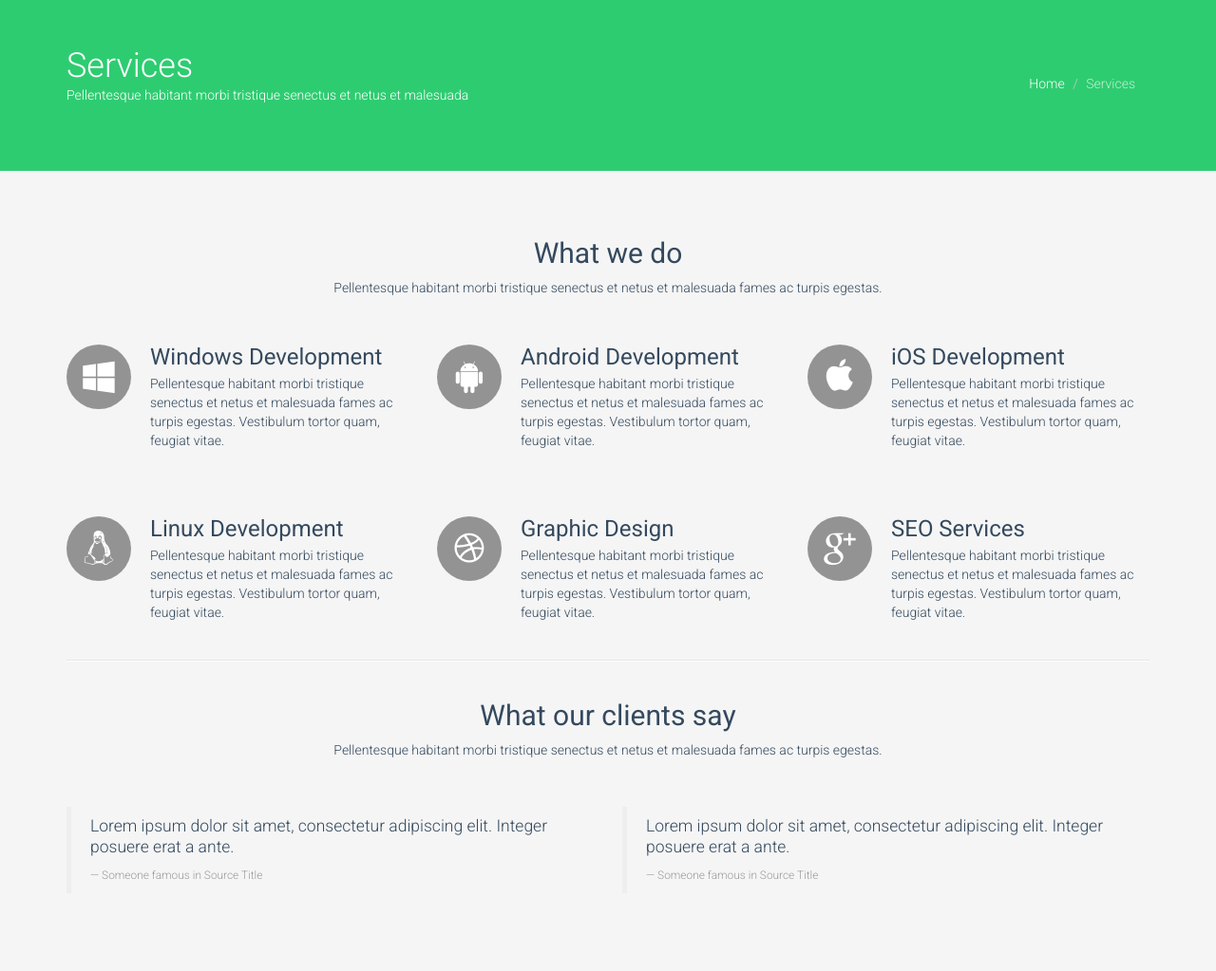
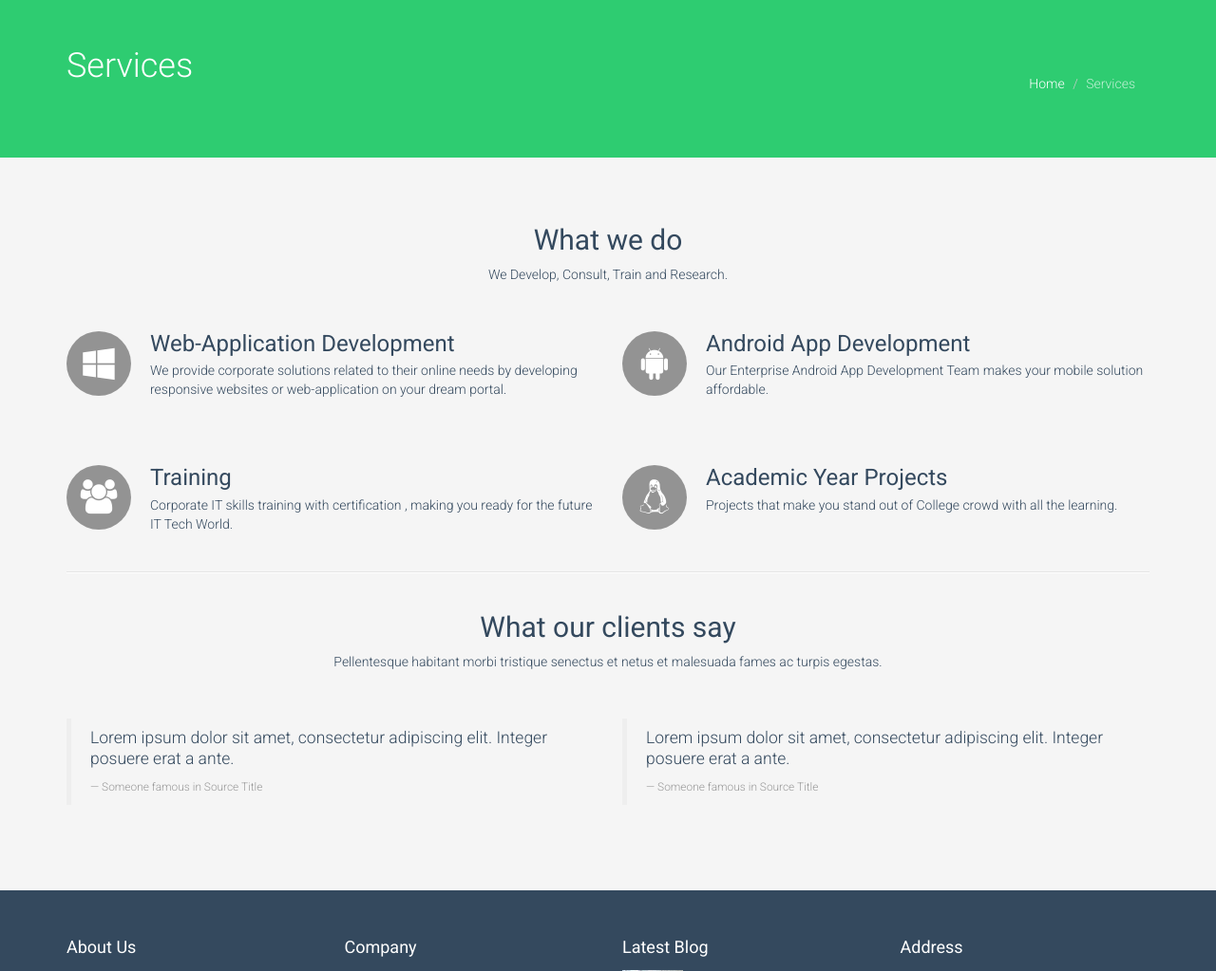
Before and after one commit to surajJha/projecty, a CodeIgniter app: page /index.php/loadviewscontroller/loadServices in a window 1280 px wide. Shown: the part 80-1103 px from the top of the page at 95% size. Run offline with CodeIgniter, Linux system fonts and the light colour scheme.

Commit message:
-changed service page,contact-us

```diff
--- a/application/views/about-us.php
+++ b/application/views/about-us.php
@@ -136,6 +136,7 @@
 <!--                    <p><img class="img-responsive img-thumbnail img-circle" src="<?php echo base_url();?>application/views/images/team-member.jpg" alt="" ></p>-->
                     <h5>Mrs. Ranjana Wankhade<small class="designation muted">Co-Founder</small></h5>
                     <p>Dreams have only one owner at a time.</p>
+                    <br>
                     <a class="btn btn-social btn-facebook" href="#"><i class="icon-facebook"></i></a> <a class="btn btn-social btn-google-plus" href="#"><i class="icon-google-plus"></i></a> <a class="btn btn-social btn-twitter" href="#"><i class="icon-twitter"></i></a> <a class="btn btn-social btn-linkedin" href="#"><i class="icon-linkedin"></i></a>
                 </div>
             </div>
@@ -163,7 +164,7 @@
                     <!--<p><img class="img-responsive img-thumbnail img-circle" src="<?php echo base_url();?>application/views/images/team-member.jpg" alt="" ></p>-->
                     <h5>Mr. Laxman Maskar<small class="designation muted">Project Manager</small></h5>
                     <p>Always deliver more than expected.</p>
-
+                    <br>
                     <a class="btn btn-social btn-facebook" href="#"><i class="icon-facebook"></i></a> <a class="btn btn-social btn-google-plus" href="#"><i class="icon-google-plus"></i></a> <a class="btn btn-social btn-twitter" href="#"><i class="icon-twitter"></i></a> <a class="btn btn-social btn-linkedin" href="#"><i class="icon-linkedin"></i></a>
                 </div>
             </div>
--- a/application/views/contact-us.php
+++ b/application/views/contact-us.php
@@ -106,7 +106,8 @@
             </div><!--/.col-sm-8-->
             <div class="col-sm-4">
                 <h4>Our Location</h4>
-                <iframe width="100%" height="215" frameborder="0" scrolling="no" marginheight="0" marginwidth="0" src="https://maps.google.com.au/maps?f=q&amp;source=s_q&amp;hl=en&amp;geocode=&amp;q=Dhaka,+Dhaka+Division,+Bangladesh&amp;aq=0&amp;oq=dhaka+ban&amp;sll=40.714353,-74.005973&amp;sspn=0.836898,1.815491&amp;ie=UTF8&amp;hq=&amp;hnear=Dhaka+Division,+Bangladesh&amp;t=m&amp;ll=24.542126,90.293884&amp;spn=0.124922,0.411301&amp;z=8&amp;output=embed"></iframe>
+                <script type="text/javascript" src="http://maps.google.com/maps/api/js?sensor=false"></script><div style="overflow:hidden;height:215px;width:400px;"><div id="gmap_canvas" style="height:215px;width:400px;"></div><style>#gmap_canvas img{max-width:none!important;background:none!important}</style><a class="google-map-code" href="http://www.trivoo.net" id="get-map-data">www.trivoo.net</a></div><script type="text/javascript"> function init_map(){var myOptions = {zoom:18,center:new google.maps.LatLng(19.159105547568213,72.99137334813236),mapTypeId: google.maps.MapTypeId.ROADMAP};map = new google.maps.Map(document.getElementById("gmap_canvas"), myOptions);marker = new google.maps.Marker({map: map,position: new google.maps.LatLng(19.159105547568213, 72.99137334813236)});infowindow = new google.maps.InfoWindow({content:"<b>iTechRoute</b><br/>Ashapura Park, Near Shri Ganesh Mandir,Sector -19,Airoli<br/>400708 Navi Mumbai" });google.maps.event.addListener(marker, "click", function(){infowindow.open(map,marker);});infowindow.open(map,marker);}google.maps.event.addDomListener(window, 'load', init_map);</script>
+<!--                <iframe width="100%" height="215" frameborder="0" scrolling="no" marginheight="0" marginwidth="0" src="http://www.google.co.in/mapmaker?ll=19.15899,72.991364&spn=0.000888,0.00206&z=20&lyt=large_map_v3"></iframe>-->
             </div><!--/.col-sm-4-->
         </div>
     </section><!--/#contact-page-->
--- a/application/views/services.php
+++ b/application/views/services.php
@@ -65,7 +65,7 @@
             <div class="row">
                 <div class="col-sm-6">
                     <h1>Services</h1>
-                    <p>Pellentesque habitant morbi tristique senectus et netus et malesuada</p>
+                    <p></p>
                 </div>
                 <div class="col-sm-6">
                     <ul class="breadcrumb pull-right">
@@ -83,59 +83,60 @@
                 <div class="col-md-12">
                     <div class="center gap">
                         <h2>What we do</h2>
-                        <p>Pellentesque habitant morbi tristique senectus et netus et malesuada fames ac turpis egestas.</p>
+                        <p>We Develop, Consult, Train and Research.</p>
                     </div>
                 </div>
             </div>
             <div class="row">
-                <div class="col-md-4 col-sm-6">
+                <div class="col-md-6 col-sm-6">
                     <div class="media">
                         <div class="pull-left">
                             <i class="icon-windows icon-md"></i>
                         </div>
                         <div class="media-body">
-                            <h3 class="media-heading">Windows Development</h3>
-                            <p>Pellentesque habitant morbi tristique senectus et netus et malesuada fames ac turpis egestas. Vestibulum tortor quam, feugiat vitae.</p>
+                            <h3 class="media-heading">Web-Application Development</h3>
+                            <p>We provide corporate solutions related to their online needs by developing responsive websites or web-application on your dream portal. </p>
                         </div>
                     </div>
                 </div><!--/.col-md-4-->
-                <div class="col-md-4 col-sm-6">
+                <div class="col-md-6 col-sm-6">
                     <div class="media">
                         <div class="pull-left">
                             <i class="icon-android icon-md"></i>
                         </div>
                         <div class="media-body">
-                            <h3 class="media-heading">Android Development</h3>
-                            <p>Pellentesque habitant morbi tristique senectus et netus et malesuada fames ac turpis egestas. Vestibulum tortor quam, feugiat vitae.</p>
+                            <h3 class="media-heading">Android App Development</h3>
+                            <p>Our Enterprise Android App Development Team makes your mobile solution affordable.</p>
                         </div>
                     </div>
                 </div><!--/.col-md-4-->
-                <div class="col-md-4 col-sm-6">
+              </div><!--/.row-->
+            <div class="gap"></div>
+            <div class="row">
+                <div class="col-md-6 col-sm-6">
                     <div class="media">
                         <div class="pull-left">
-                            <i class="icon-apple icon-md"></i>
+                            <i class="icon-group icon-md"></i>
                         </div>
                         <div class="media-body">
-                            <h3 class="media-heading">iOS Development</h3>
-                            <p>Pellentesque habitant morbi tristique senectus et netus et malesuada fames ac turpis egestas. Vestibulum tortor quam, feugiat vitae.</p>
+                            <h3 class="media-heading">Training</h3>
+                            <p>Corporate IT skills training with certification , making you ready for the future IT Tech World.</p>
                         </div>
                     </div>
                 </div><!--/.col-md-4-->
-            </div><!--/.row-->
-            <div class="gap"></div>
-            <div class="row">
-                <div class="col-md-4 col-sm-6">
+
+                <div class="col-md-6 col-sm-6">
                     <div class="media">
                         <div class="pull-left">
                             <i class="icon-linux icon-md"></i>
                         </div>
                         <div class="media-body">
-                            <h3 class="media-heading">Linux Development</h3>
-                            <p>Pellentesque habitant morbi tristique senectus et netus et malesuada fames ac turpis egestas. Vestibulum tortor quam, feugiat vitae.</p>
+                            <h3 class="media-heading">Academic Year Projects</h3>
+                            <p>Projects that make you stand out of College crowd with all the learning.</p>
                         </div>
                     </div>
                 </div><!--/.col-md-4-->
-                <div class="col-md-4 col-sm-6">
+<!--                <div class="col-md-4 col-sm-6">
                     <div class="media">
                         <div class="pull-left">
                             <i class="icon-dribbble icon-md"></i>
@@ -145,7 +146,7 @@
                             <p>Pellentesque habitant morbi tristique senectus et netus et malesuada fames ac turpis egestas. Vestibulum tortor quam, feugiat vitae.</p>
                         </div>
                     </div>
-                </div><!--/.col-md-4-->
+                </div>/.col-md-4
                 <div class="col-md-4 col-sm-6">
                     <div class="media">
                         <div class="pull-left">
@@ -156,8 +157,8 @@
                             <p>Pellentesque habitant morbi tristique senectus et netus et malesuada fames ac turpis egestas. Vestibulum tortor quam, feugiat vitae.</p>
                         </div>
                     </div>
-                </div><!--/.col-md-4-->
-            </div><!--/.row-->
+                </div>/.col-md-4-->
+            </div><!--row-->
             <hr>
             <div class="row">
                 <div class="col-lg-12">
```
